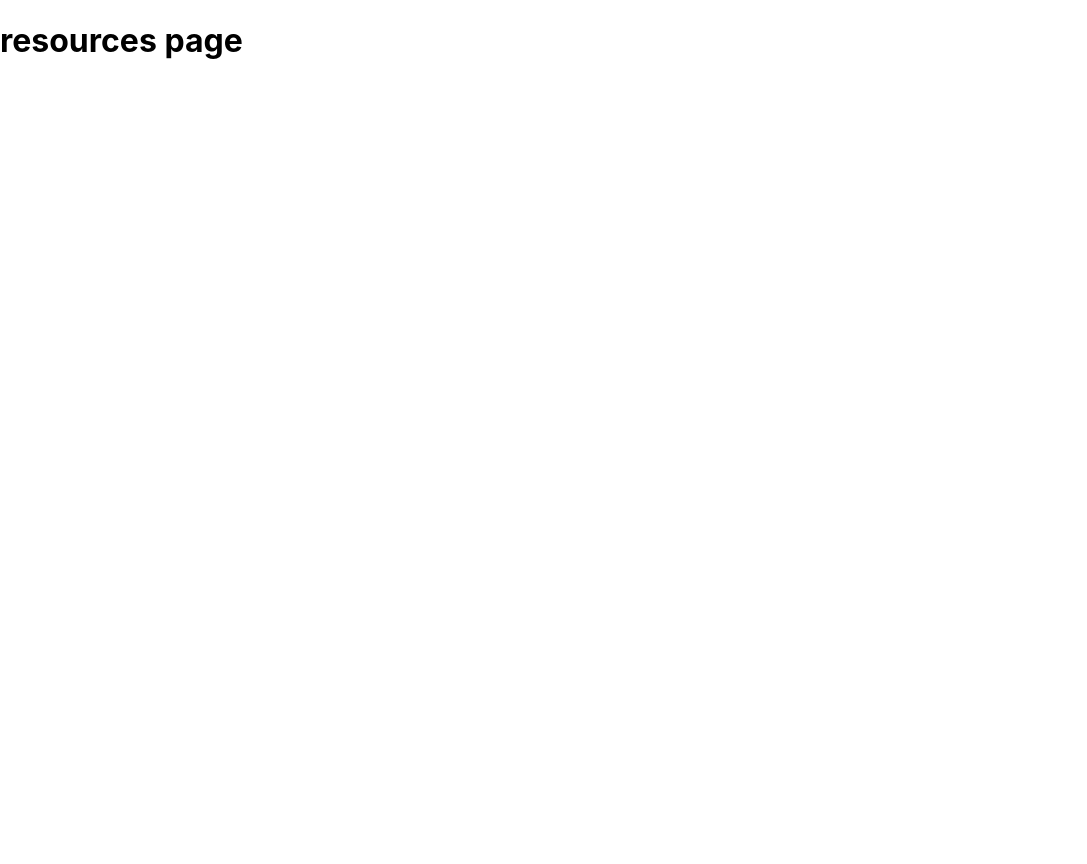
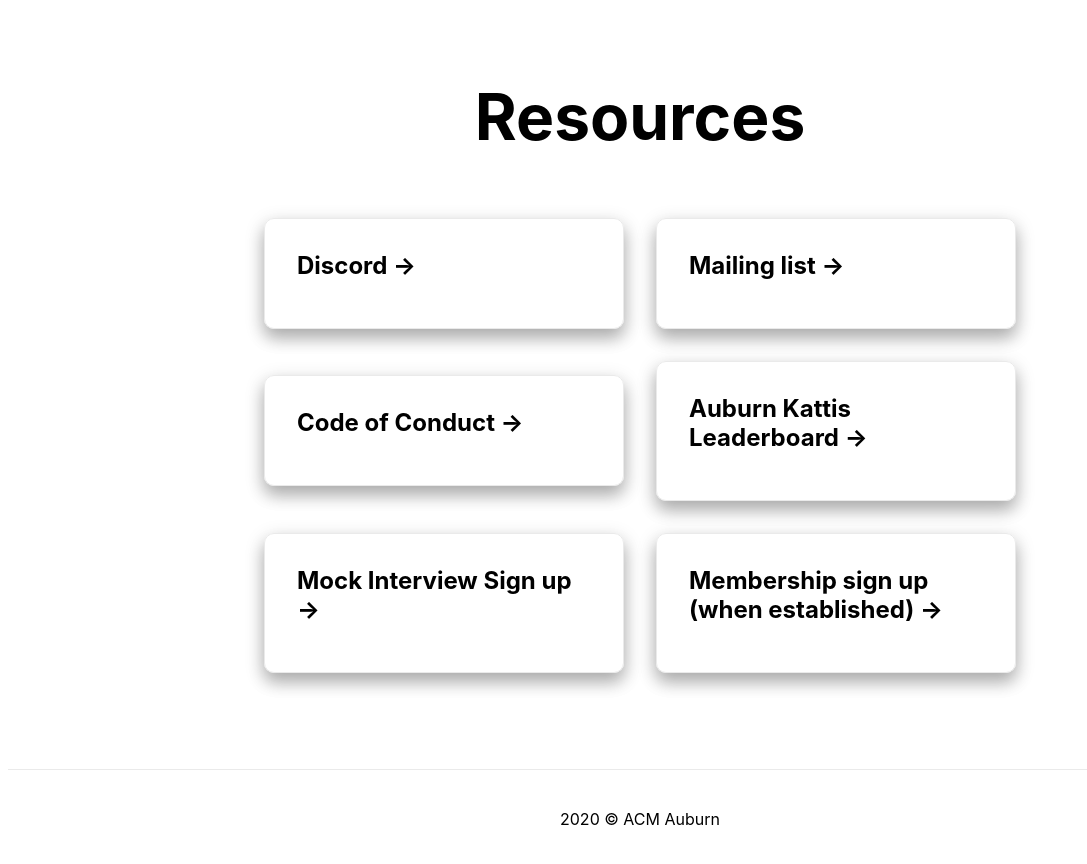
Before and after one commit to Ziyangll/ACM-Auburn, a Next.js app in the folder acm-auburn/: page /resources in a window 1280 px wide. Shown: the top 864 px of the page, without its empty margins (0-1087 px from the left). Before the commit the page ends 800 px from the top, so only its background shows below. Built offline with nearby package versions, Linux system fonts and the light colour scheme.

Commit message:
rough draft for clubs page and resource page

```diff
--- a/acm-auburn/pages/index.js
+++ b/acm-auburn/pages/index.js
@@ -30,7 +30,7 @@
           <a href='/clubs' className={styles.card}>
             <h3>Clubs &rarr;</h3>
             <p>
-              Artifical Intelligence, Competitive Programming, and Ethical
+              Artificial Intelligence, Competitive Programming, and Ethical
               Hacking.
             </p>
           </a>
--- a/acm-auburn/pages/resources/index.js
+++ b/acm-auburn/pages/resources/index.js
@@ -1,3 +1,38 @@
-export default function test() {
-  return <h1>resources page</h1>;
+import styles from '../../styles/Home.module.css';
+
+export default function Resources() {
+  let currentYear = new Date().getFullYear();
+  return (
+    <div className={styles.container}>
+      <main className={styles.main}>
+        <h1 className={styles.title}>Resources</h1>
+        <div className={styles.grid}>
+          <a href='https://discord.gg/prNnwtV' className={styles.card}>
+            <h3>Discord &rarr;</h3>
+          </a>
+          <a href='#' className={styles.card}>
+            <h3>Mailing list &rarr;</h3>
+          </a>
+          <a href='#' className={styles.card}>
+            <h3>Code of Conduct &rarr;</h3>
+          </a>
+          <a
+            href='https://open.kattis.com/universities/auburn.edu'
+            className={styles.card}>
+            <h3>Auburn Kattis Leaderboard &rarr;</h3>
+          </a>
+          <a href='#' className={styles.card}>
+            <h3>Mock Interview Sign up &rarr;</h3>
+          </a>
+          <a href='#' className={styles.card}>
+            <h3>Membership sign up (when established) &rarr;</h3>
+          </a>
+        </div>
+      </main>
+
+      <footer className={styles.footer}>
+        <a href='/'>{currentYear} © ACM Auburn</a>
+      </footer>
+    </div>
+  );
 }
--- a/acm-auburn/styles/Home.module.css
+++ b/acm-auburn/styles/Home.module.css
@@ -139,8 +139,7 @@
 
 .info p {
   margin: 0;
-  font-size: 1.25rem;
-  line-height: 1.5;
+  font-size: 1rem;
 }
 
 .info h2 {
@@ -160,6 +159,18 @@
 
 .infogrid div {
   margin: 1rem;
+  padding: 1rem;
+  text-align: left;
+  color: inherit;
+  text-decoration: none;
+  border: 1px solid #eaeaea;
+  box-shadow: 0 10px 16px 0 rgba(0, 0, 0, 0.2), 0 6px 20px 0 rgba(0, 0, 0, 0.19);
+  border-radius: 10px;
+  transition: color 0.15s ease, border-color 0.15s ease;
+}
+.infocard {
+  margin: 1rem;
+  flex-basis: 45%;
   padding: 2rem;
   text-align: left;
   color: inherit;
@@ -169,3 +180,13 @@
   border-radius: 10px;
   transition: color 0.15s ease, border-color 0.15s ease;
 }
+.infocard h3 {
+  margin: 0 0 1rem 0;
+  font-size: 1.5rem;
+}
+
+.infocard p {
+  margin: 0;
+  font-size: 1.25rem;
+  line-height: 1.5;
+}
```
Also changed, not shown: acm-auburn/pages/calendar/index.js (+15 -3 lines), acm-auburn/pages/clubs/index.js (+28 -2 lines).
